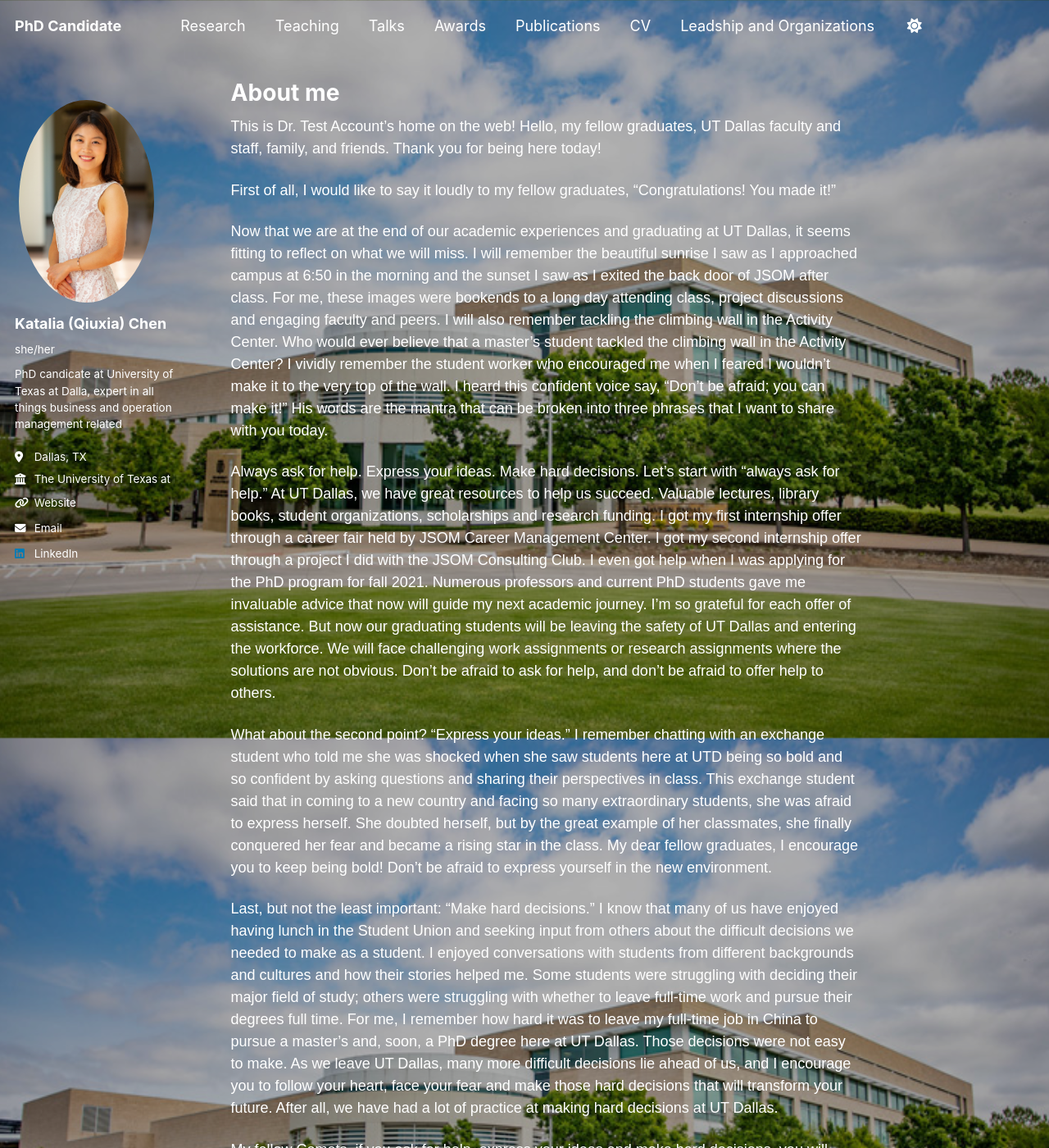
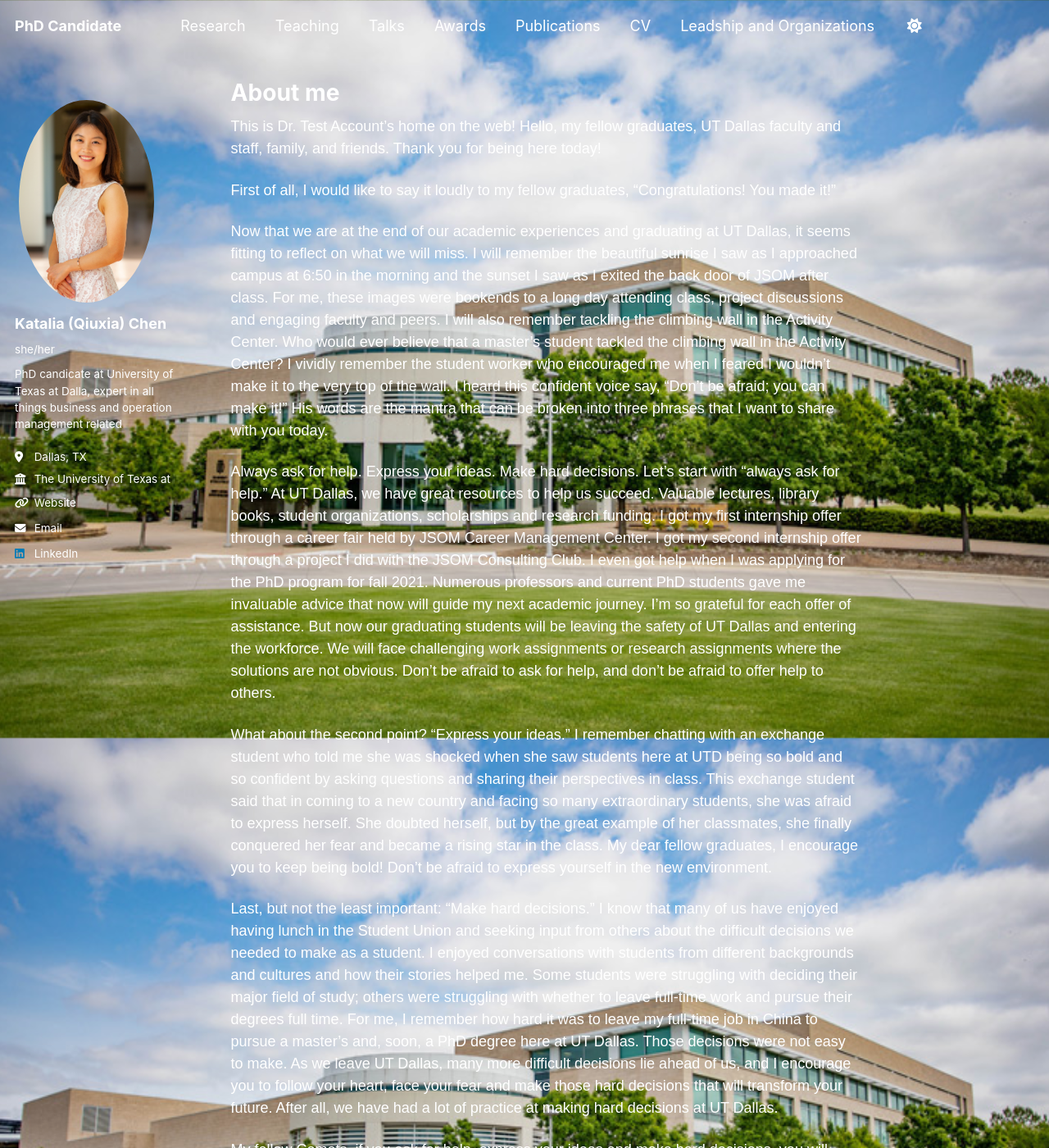
Before and after one commit to qxc2/Katalia_Qiuxia_Chen_v1, a Jekyll site: the page built from _pages/about.md, in a window 1280 px wide and 1400 px high. Shown: the whole window at 82% size. Built offline with Jekyll 4.4.1, drawn with Linux system fonts in a browser that asks for light colours.

Commit message:
Update main.scss

```diff
--- a/assets/css/main.scss
+++ b/assets/css/main.scss
@@ -49,6 +49,6 @@ body::before {
   left: 0;
   width: 100%;
   height: 100%;
-  background: rgba(0, 0, 0, 0.3); // Dark overlay for contrast
+  background: rgba(0, 0, 0, 0.05); // Dark overlay for contrast
   z-index: -1;
 }
```
